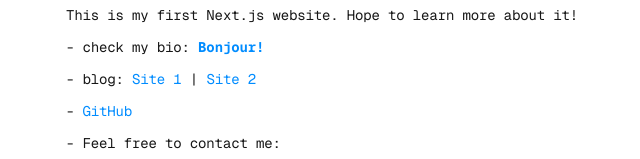
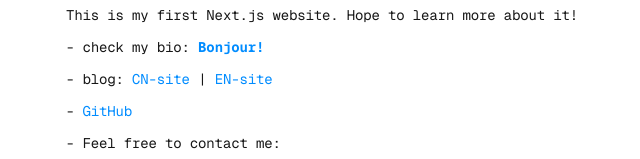
Before and after one commit to Ganzhe2028/Next.js-homepage, a Next.js app: page / in a window 1280 px wide. Shown: the part 279-438 px from the top of the page, without its empty margins (318-958 px from the left). Built offline with nearby package versions, Linux system fonts and the light colour scheme.

Commit message:
site：区分 CN and EN

```diff
--- a/src/app/page.js
+++ b/src/app/page.js
@@ -36,11 +36,11 @@ export default function Home() {
           <ul className="mb-2 tracking-[-.01em]">
             - blog:{" "}
             <a href="https://blog.isaacbao.cn/" className="text-[#008CFF]">
-              Site 1
+              CN-site
             </a>{" "}
             |{" "}
             <a href="https://ganzhe.site" className="text-[#008CFF]">
-              Site 2
+              EN-site
             </a>
           </ul>
           <ul className="mb-2 tracking-[-.01em]">
```
